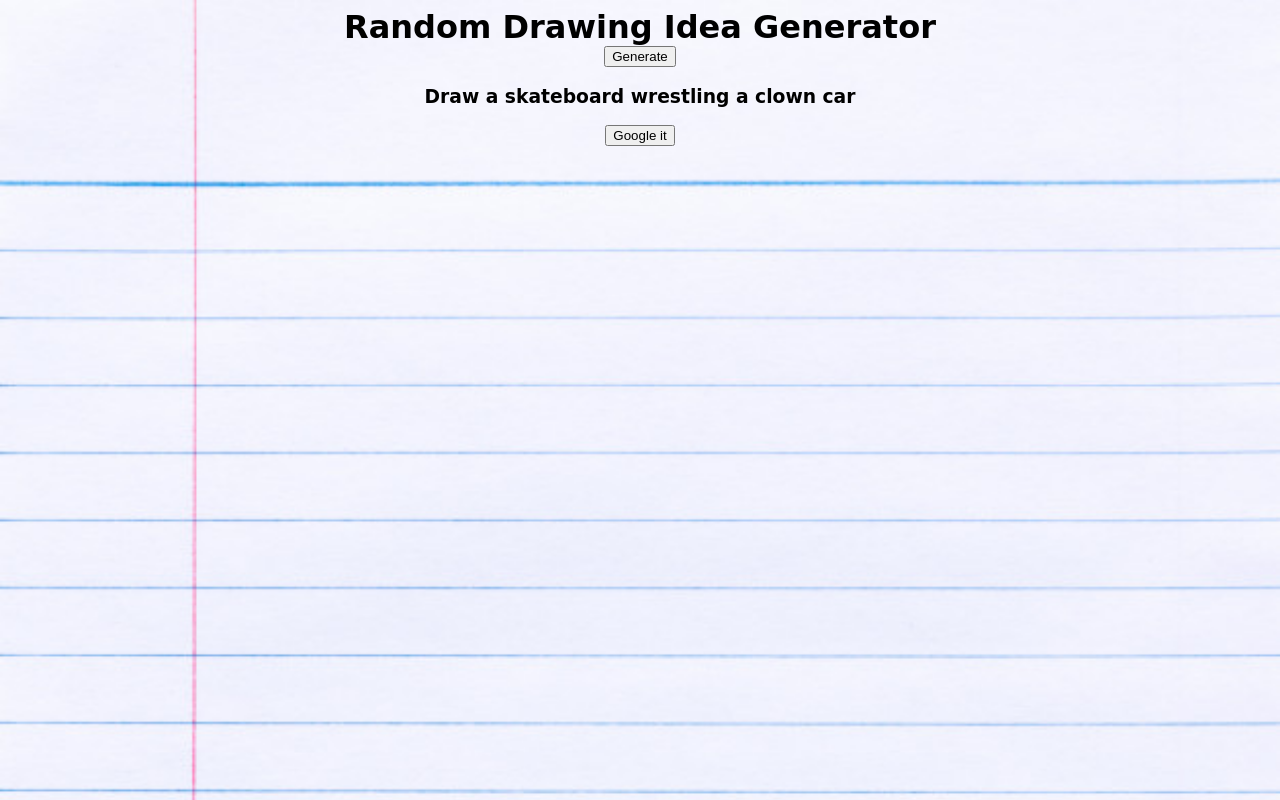
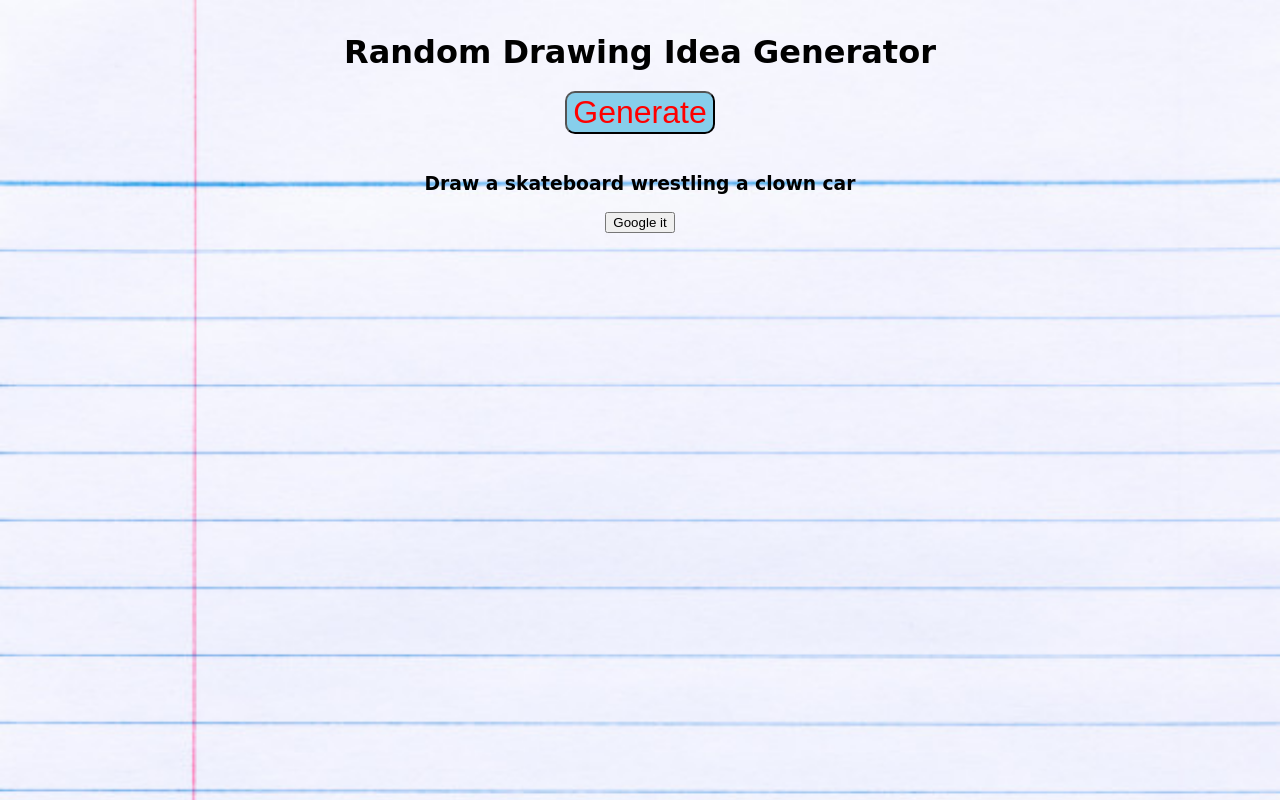
Before and after one commit to dobbe2/DrawThis, a plain HTML site: page index.html in a window 1280 px wide. Both pictures are taken after a click on the button "Generate". Drawn offline with Linux system fonts and the light colour scheme; a web font is replaced by a local one.

Commit message:
updated phrasing, cursor for button

```diff
--- a/assets/styles.css
+++ b/assets/styles.css
@@ -2,8 +2,25 @@ body{
     font-family: 'Corben', cursive;
     background-image: url("./images/notebookPaper.jpeg");
     background-size: 100%;
+    padding: 25px;
 }
 
+
+#generate-button{
+    margin: 20px;
+    font-size: 2em;
+    border-radius: 10px;
+    background-color: skyblue;
+    color: red;
+    -webkit-transition: 1s;
+    cursor: pointer;
+}
+
+#generate-button:hover {
+    background-color: red;
+    color: skyblue;
+    -webkit-transition: .5s;
+}
 
 
 #title, #button-div {
--- a/script.js
+++ b/script.js
@@ -3,7 +3,7 @@ let generateButton = document.body.querySelector("#generate-button");
 let answerDiv = document.body.querySelector("#random-answer");
 
 //creating arrays of random values to use for page
-let subjectOne= ["dinosaur", "cow", "race car", "sun", "mouse", "baby", "basketball", "gladiator", "ice cream truck", "fish", "spaceship", "zombie", "skateboard"];
+let subjectOne= ["a dinosaur", "a cow", "a race car", "a sun", "a mouse", "a baby", "a basketball", "a gladiator", "an ice cream truck", "a fish", "a spaceship", "a zombie", "a skateboard"];
 let actionOne= ["eating", "fighting", "flying", "tackling", "smelling", "jumping over", "cooking", "wrestling", "tickling", "scratching", "watching a movie with", "coloring", "sleeping with", "singing to" ];
 let subjectTwo= ["a clown car", "a nerf gun", "a swimming pool", "a jellyfish", "a taco", "a dog", "a stoplight"];
 
@@ -21,7 +21,7 @@ generateButton.addEventListener("click", function(){
     //set class of drawing to .picture
     drawingIdea.setAttribute("class", "picture")
     //add the text value of generatedAnswer to the H3 element
-    drawingIdea.innerHTML = `Draw a ` + generatedAnswer;
+    drawingIdea.innerHTML = `Draw ` + generatedAnswer;
     //create button to search image on google
     let searchButton = document.createElement("button");
     //set ID of button
```
Also changed, not shown: index.html (+3 -1 lines).
